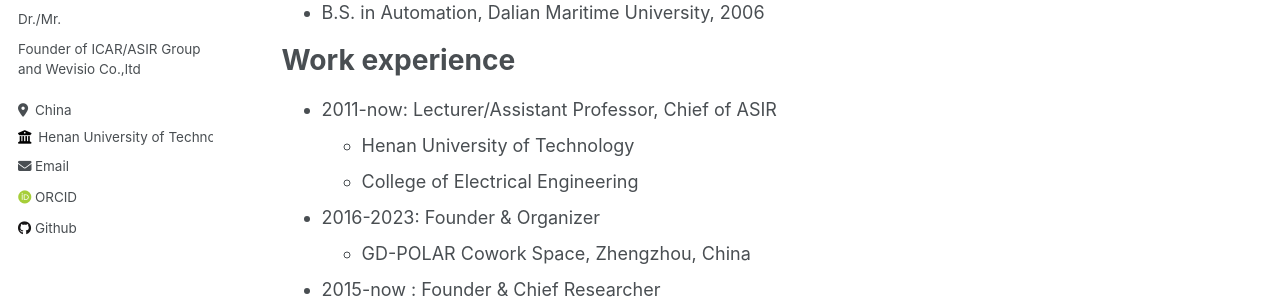
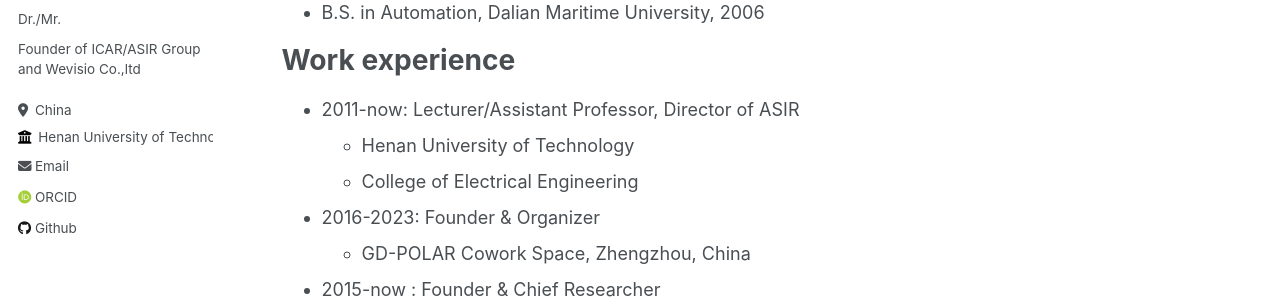
Before and after one commit to xiangwu/xiangwu.github.io, a Jekyll site: the page built from _pages/cv.md, in a window 1280 px wide and 900 px high. Shown: the part 273-572 px from the top of the window. Built offline with Jekyll 4.4.1, drawn with Linux system fonts in a browser that asks for light colours; some web fonts are replaced.

Commit message:
modified:   _pages/cv.md

```diff
--- a/_pages/cv.md
+++ b/_pages/cv.md
@@ -17,7 +17,7 @@ Education
 
 Work experience
 ======
-* 2011-now: Lecturer/Assistant Professor, Chief of ASIR
+* 2011-now: Lecturer/Assistant Professor, Director of ASIR
   * Henan University of Technology
   * College of Electrical Engineering
 
```
